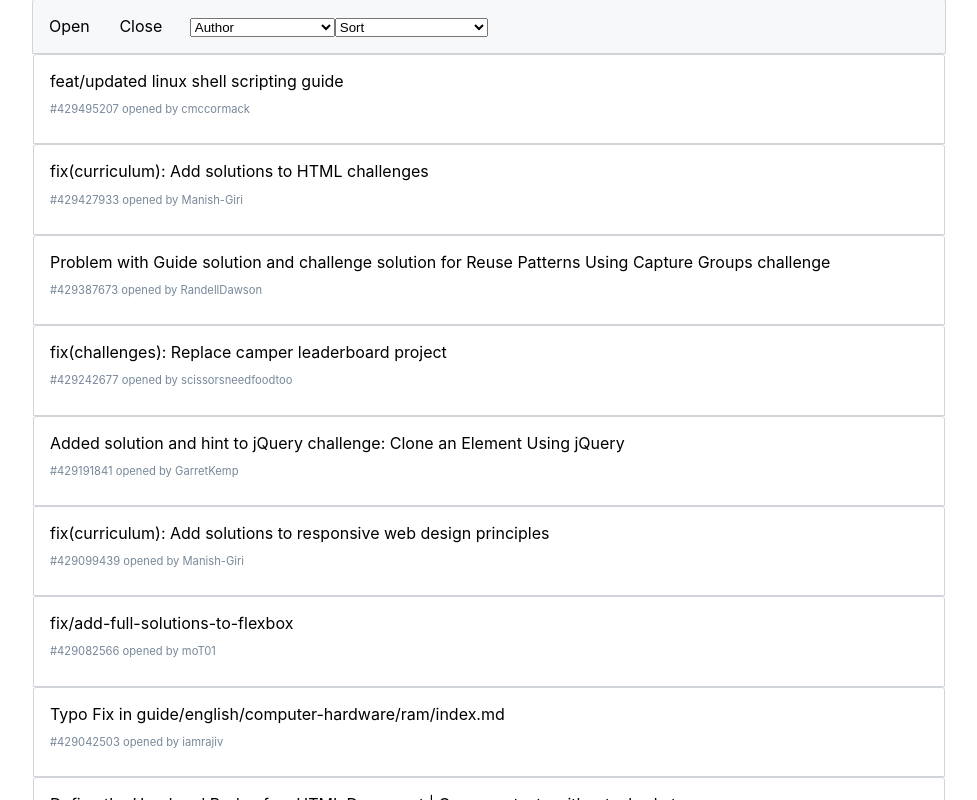
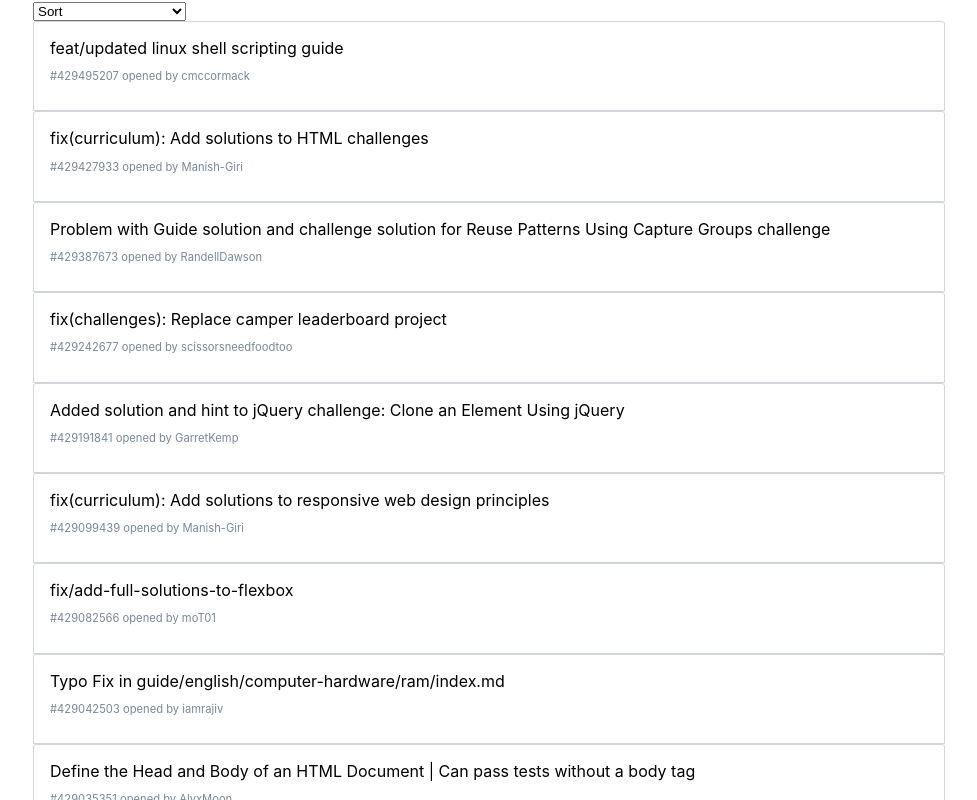
Before and after one commit to sonamdew08/github-issue-project, a React (Create React App) app: page / in a window 1280 px wide. Shown: the top 800 px of the page, without its empty margins (151-1128 px from the left). Built offline with nearby package versions, Linux system fonts and the light colour scheme.

Commit message:
changes made

```diff
--- a/src/App.js
+++ b/src/App.js
@@ -3,14 +3,14 @@ import './App.css';
 import Container from '@material-ui/core/Container';
 import jsonData from './issues.json';
 import IssuesList from './issueData/issuelist';
-import IssueHeader from "./IssueHeader/IssueHeader";
-// import Sort from "./IssueHeader/Sort"
+// import IssueHeader from "./IssueHeader/IssueHeader";
+import Sort from "./IssueHeader/Sort"
 
 var data = JSON.parse(JSON.stringify(jsonData))
 
 class Issue extends React.Component {
-    constructor(){
-        super()
+    constructor(props){
+        super(props);
         this.state = {
             issues: [],
             fetch: false
@@ -25,11 +25,19 @@ class Issue extends React.Component {
         }
     }
 
+    getListOfIssues(){
+        console.log("Inside getListofissues")
+        this.setState({issues: this.props.data})
+    }
+
     render(){
         // console.log("Inside app render")
         return (
             <Container maxWidth="md">
-                <IssueHeader issues = {this.state.issues}/>
+                {/* <IssueHeader issues = {this.state.issues}/> */}
+
+                <Sort issue = {this.props.issues} sortData = {this.getListOfIssues}/>
+
                 {this.state.fetch? <IssuesList data={this.state.issues}/>: "Loading.."}
             </Container>
         );
--- a/src/IssueHeader/Sort.js
+++ b/src/IssueHeader/Sort.js
@@ -62,9 +62,9 @@ class Sort extends React.Component{
                     ))}
                 </select>
 
-                {this.state.sort ? (() => {
+                {/* {this.state.sort ? (() => {
                     return <IssuesList data={this.state.sortedData}/>;
-                })(): "" }
+                })(): "" }                 */}
             </div>
         );
     }
```
